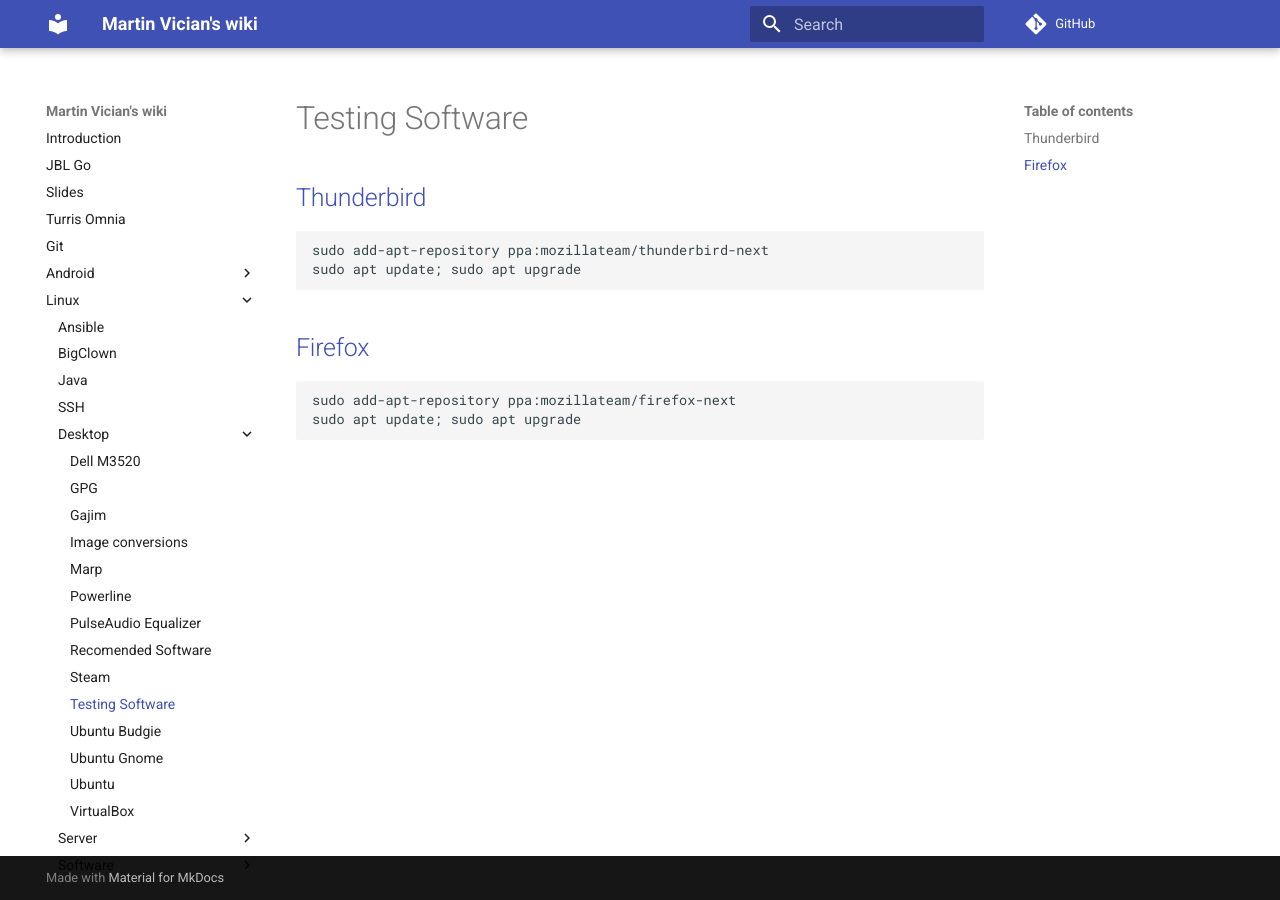
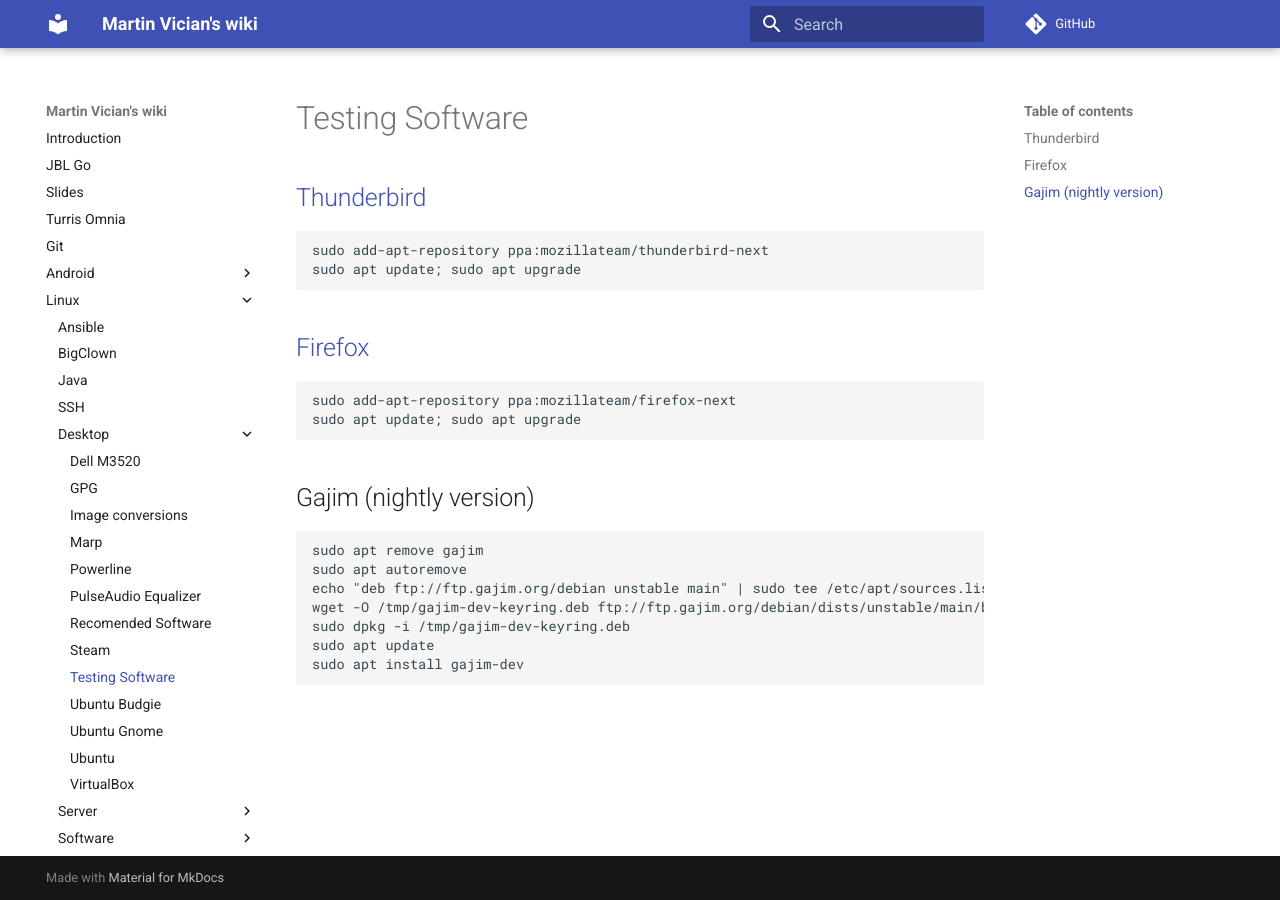
Before and after one commit to vician/wiki, an MkDocs documentation site: the page built from docs/Linux/Desktop/Testing Software.md, in a window 1280 px wide. Built offline with MkDocs 1.6.1 and Material for MkDocs 9.7.7, drawn with Linux system fonts in a browser that asks for light colours; comment, search, counter and statistics services are not loaded.

Commit message:
moved gajim

```diff
--- a/docs/Linux/Desktop/Testing Software.md
+++ b/docs/Linux/Desktop/Testing Software.md
@@ -7,3 +7,13 @@
 
 	sudo add-apt-repository ppa:mozillateam/firefox-next
 	sudo apt update; sudo apt upgrade
+
+## Gajim (nightly version)
+
+	sudo apt remove gajim
+	sudo apt autoremove
+	echo "deb ftp://ftp.gajim.org/debian unstable main" | sudo tee /etc/apt/sources.list.d/gajim.list
+	wget -O /tmp/gajim-dev-keyring.deb ftp://ftp.gajim.org/debian/dists/unstable/main/binary-amd64/gajim-dev-keyring_2016.03.29_all.deb
+	sudo dpkg -i /tmp/gajim-dev-keyring.deb
+	sudo apt update
+	sudo apt install gajim-dev
```
Also changed, not shown: docs/Linux/Desktop/Gajim.md (deleted, +0 -9 lines).
